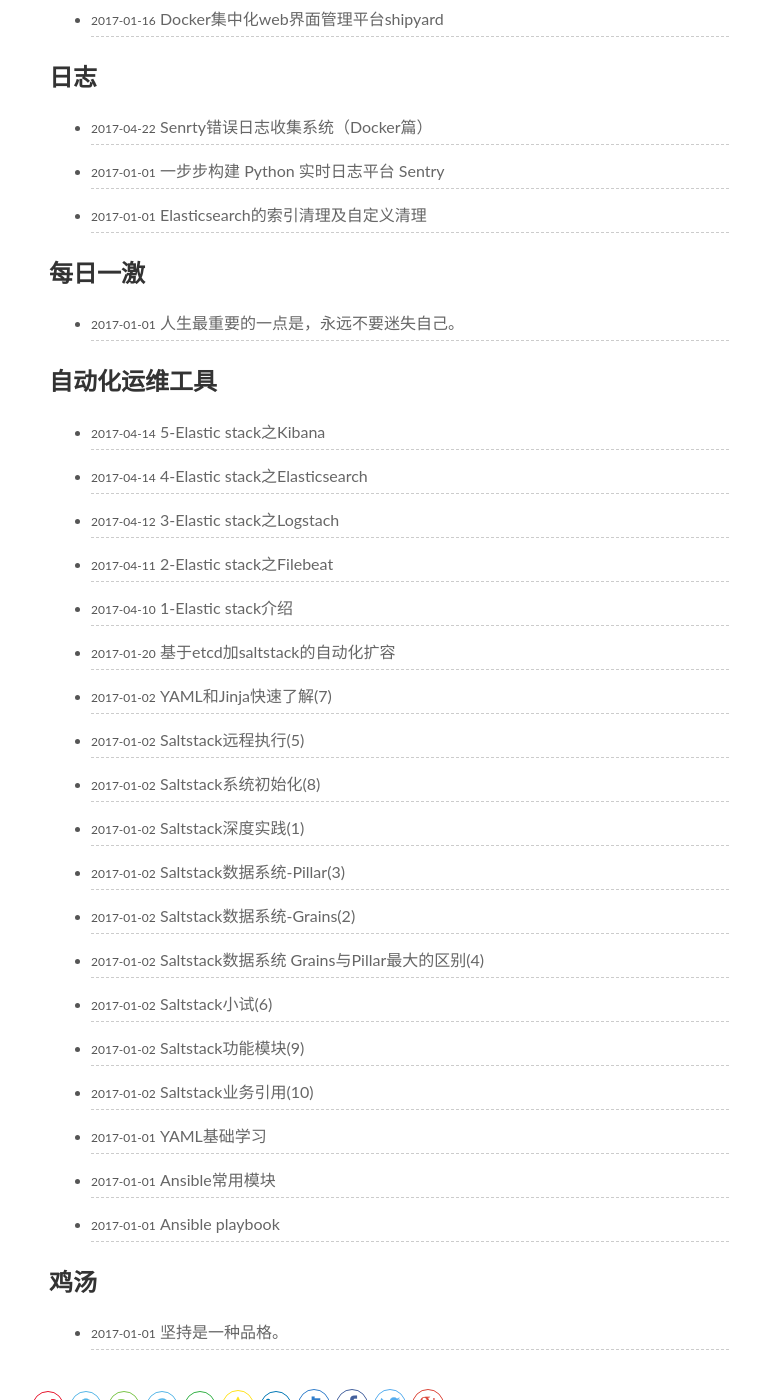
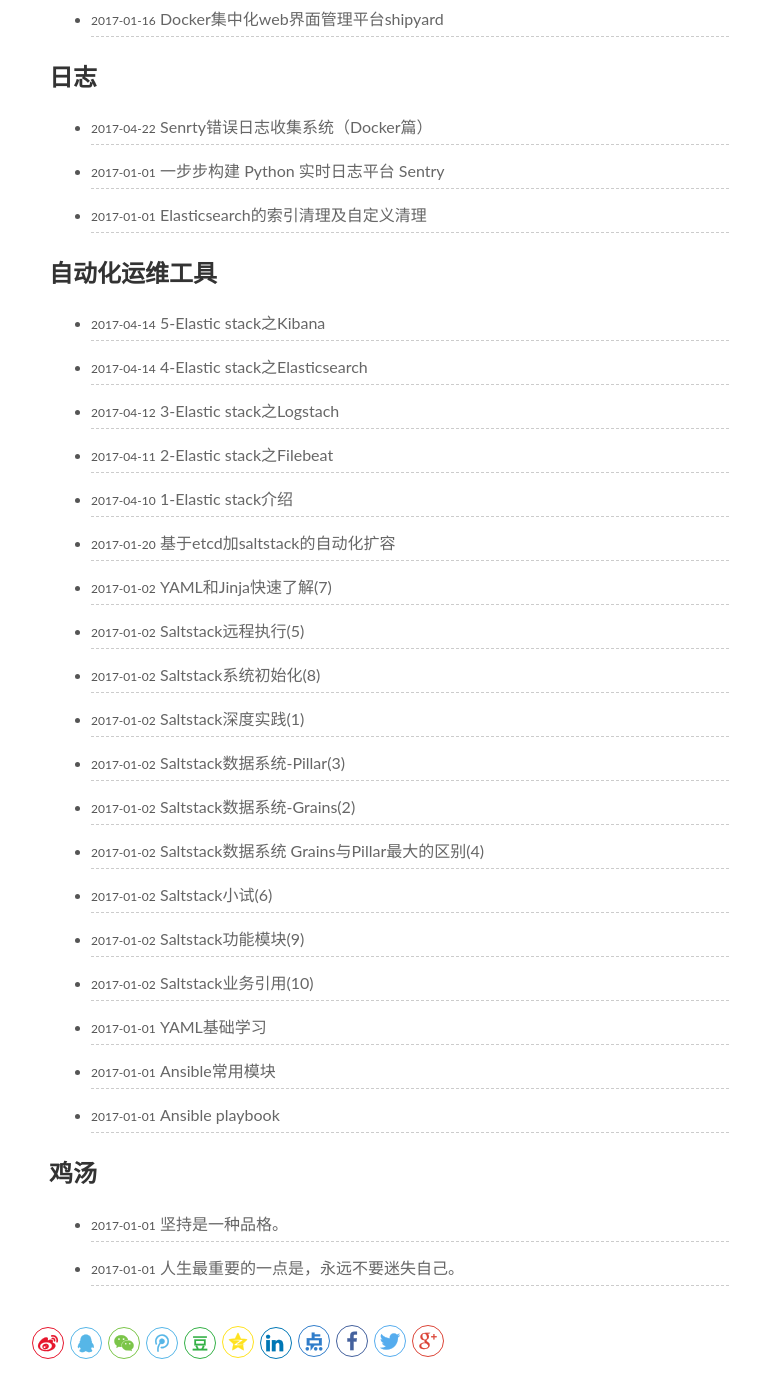
Before and after one commit to BigbigY/bigbigy.github.io, a Jekyll site: the page built from pages/categories.md, in a window 1280 px wide and 1400 px high, scrolled down 2138 px. Shown: the whole window, without its empty margins (121-881 px from the left). Built offline with Jekyll 4.4.1, drawn with Linux system fonts in a browser that asks for light colours.

Commit message:
分类整理

```diff
--- a/_posts/2017-01-01-hello-world.md
+++ b/_posts/2017-01-01-hello-world.md
@@ -1,7 +1,7 @@
 ---
 title: 人生最重要的一点是，永远不要迷失自己。
 tags: 励志
-categories: 每日一激
+categories: 鸡汤
 type: "categories"
 ---
 
```
